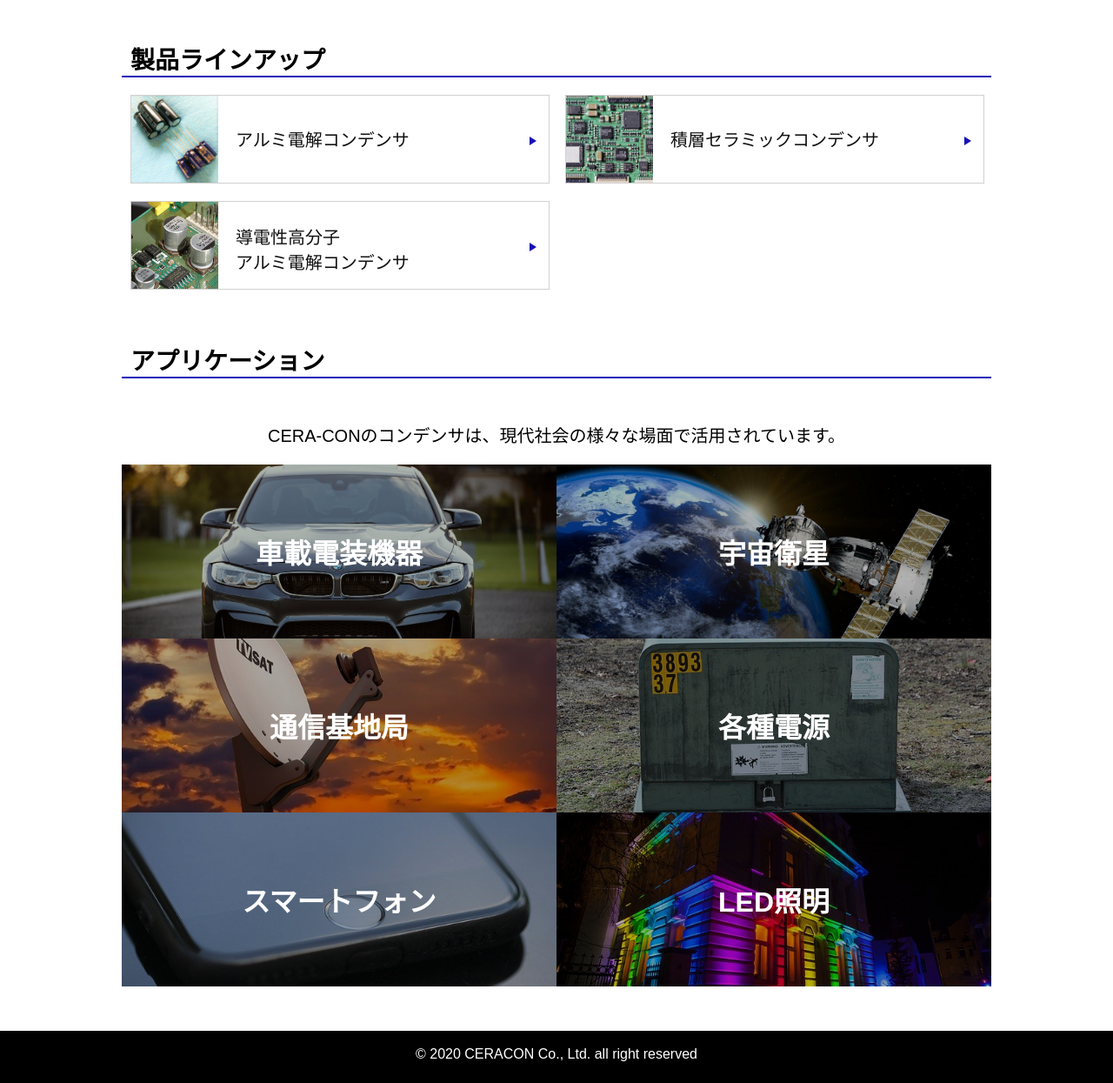
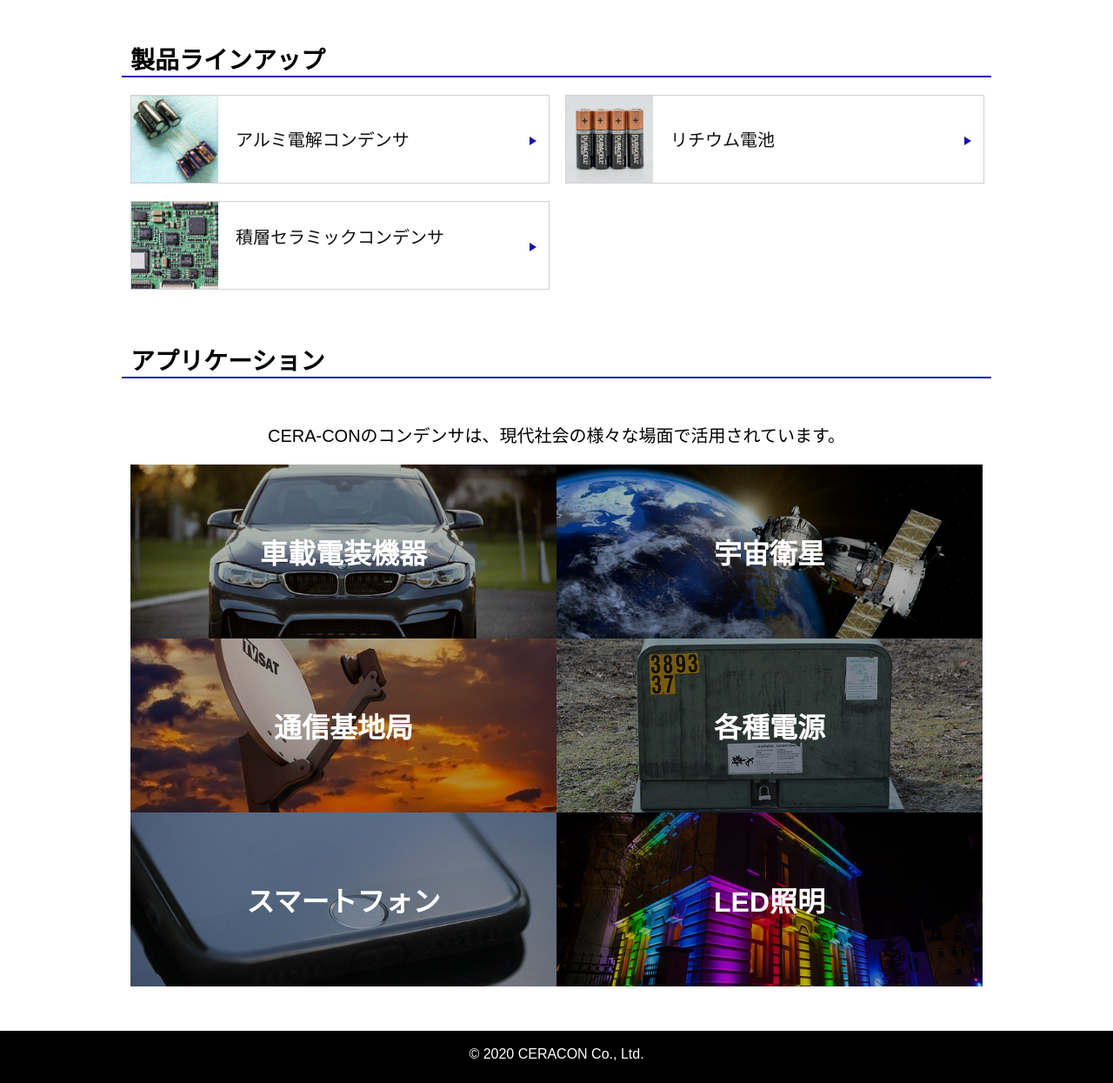
Before and after one commit to kuma0330/manufacturer-company-site, a plain HTML site: page products.html in a window 1280 px wide. Shown: the part 208-1453 px from the top of the page at 87% size. Drawn offline with nearby package versions, Linux system fonts and the light colour scheme.

Commit message:
製品名変更(導電性⇒リチウム電池)、フッター部変更

```diff
--- a/css/style.css
+++ b/css/style.css
@@ -1,5 +1,3 @@
-@charset "UTF-8";
-
 /* --------------------------------
  * base
  * -------------------------------- */
@@ -293,52 +291,6 @@ h3{
   margin: 0 20px;
 }
 
-/* #search{
-  text-align: center;
-  background-color: #f8f8f8;
-  padding-bottom: 50px;
-}
-
-#products-select p{
-  text-align: center;
-}
-
-#products-select option:first-child{
-  display: none;
-}
-
-.product__search{
-  margin-bottom: 20px;
-}
-
-.product__search__category h4,
-.product__number__search h4{
-  margin-right: 0;
-  font-weight: 600;
-}
-
-#search select,
-#search input{
-  width: 300px;
-  padding-top: 5px;
-  padding-bottom: 5px;
-  border-radius: 5px;
-}
-
-#search input{
-  width: 250px;
-  text-align: center;
-}
-
-#search input::placeholder{
-  text-align: center;
-}
-
-.product__number__input img{
-  height: 30px;
-  width: 30px;
-} */
-
 #home #products-application{
   margin: 0 20px;
 }
@@ -423,6 +375,7 @@ h3{
   color: #fff;
   font-weight: 600;
   font-size: 24px;
+  width: 100%;
   z-index: 100;
   top: 50%;
   left: 50%;
@@ -539,10 +492,6 @@ footer p{
   margin: 0;
   font-size: 14px;
   color: #111;
-}
-
-.products-lineup__content:nth-child(2) p{
-  padding-top: 15px;
 }
 
 .products-lineup__content a::before,
@@ -600,14 +549,6 @@ footer p{
 
 .application-heading{
   text-align: center;
-}
-
-.application__left{
-  padding-left: 10px;
-}
-
-.application__right{
-  padding-right: 10px;
 }
 
 /* --------------------------------
@@ -1270,7 +1211,6 @@ footer p{
 /* --------------------------------
  * capacitorページ
  * -------------------------------- */
-
  #capacitor{
 	margin: 0 20px;
 }
@@ -1485,6 +1425,7 @@ footer p{
   .application-heading p{
     font-size: 20px;
   }
+
   .app-car,
   .app-transmission,
   .app-smartphone{
@@ -1527,6 +1468,7 @@ footer p{
     padding: 35px 30px 0 20px;
     font-size: 20px;
   }
+
   .products-lineup__content p{
     font-size: 17px;
   }
@@ -1562,6 +1504,13 @@ footer p{
   .application__right{
     padding: 0;
     width: 50%;
+  }
+  .application__left{
+    padding-left: 10px;
+  }
+
+  .application__right{
+    padding-right: 10px;
   }
 
   /* --------------------------------
--- a/products.html
+++ b/products.html
@@ -46,16 +46,16 @@
            </div>
             <div class="products-lineup__content">
               <a href="./capacitor.html?id=2">
-                <img src="img/doudensei_square.jpg" alt="">
-                <p>導電性高分子<br>アルミ電解コンデンサ</p>
+                <img src="img/mlcc_square.jpg" alt="">
+                <p>積層セラミックコンデンサ</p>
               </a>
            </div>
           </div>
           <div class="products-lineup__right">
             <div class="products-lineup__content">
               <a href="./capacitor.html?id=3">
-                <img src="img/mlcc_square.jpg" alt="">
-                <p>積層セラミックコンデンサ</p>
+                <img src="img/lithium-battery_square.jpg" alt="">
+                <p>リチウム電池</p>
               </a>
            </div>
           </div>
@@ -106,7 +106,7 @@
     </section>
   </main>
   <footer>
-    <p>&copy; 2020 CERACON Co., Ltd. all right reserved</p>
+    <p>&copy; 2020 CERACON Co., Ltd.</p>
   </footer>
   <script src="https://code.jquery.com/jquery-3.4.1.min.js"></script>
   <script src="js/main.js"></script>
```
Also changed, not shown: capacitor.html (+4 -7 lines), company.html (+2 -2 lines), contact.html (+1 -2 lines), index.html (+7 -33 lines), ir.html (+1 -1 lines), officer.html (+1 -1 lines), overview.html (+1 -1 lines), recruit.html (+1 -1 lines), top-message.html (+1 -2 lines), img/lithium-battery.jpg (added), img/lithium-battery_square.jpg (added).
